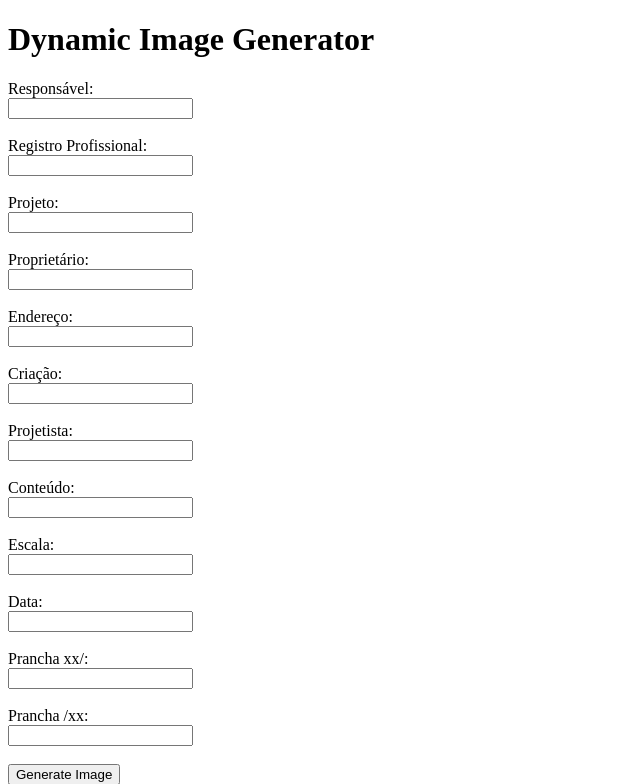
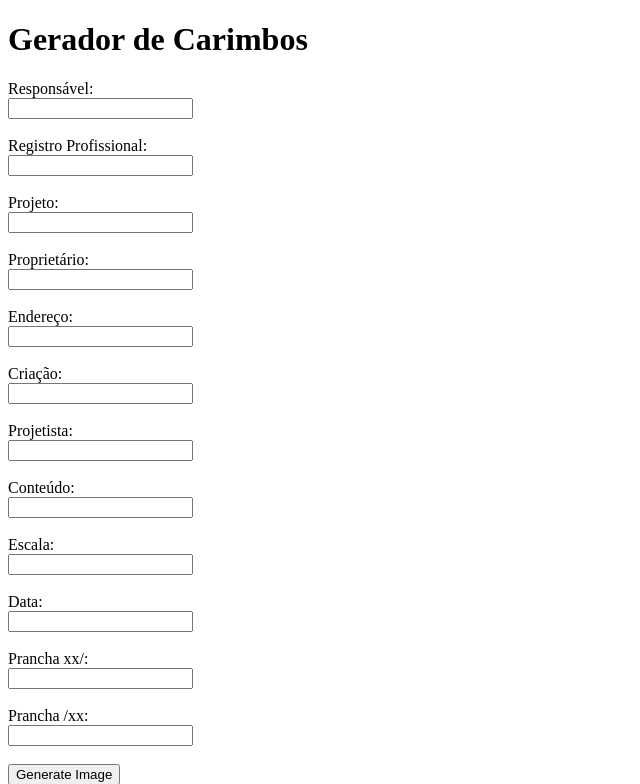
Before and after one commit to michelbasquiat/PillTest, a Flask app: page / in a window 1280 px wide. Shown: the top 784 px of the page, without its empty margins (0-640 px from the left). Run offline with Flask 3, Linux system fonts and the light colour scheme.

Commit message:
fix file paths change HTML title

```diff
--- a/app.py
+++ b/app.py
@@ -34,7 +34,7 @@ def draw_text_box(draw, text, position, box_width, font, line_spacing=10, fill="
         y += line_height + line_spacing
 
 # Function to generate the image
-def generate_image(template_path, output_path, text_data, font_path="arial.ttf"):
+def generate_image(template_path, output_path, text_data, font_path):
     template = Image.open(template_path)
     draw = ImageDraw.Draw(template)
     font = ImageFont.truetype(font_path, size=85)
@@ -82,14 +82,15 @@ def generate():
     ]
 
     # Paths for the template and output
-    template_path = "static/carimbo_template.png"
-    output_path = "output.png"
+    template_path = os.path.join(os.path.dirname(__file__), "static/carimbo_template.png")
+    output_path = os.path.join(os.path.dirname(__file__), "static/output.png")
+    font_path = os.path.join(os.path.dirname(__file__), "static/Arial.ttf")
 
     # Generate the image
-    generate_image(template_path, output_path, text_data)
+    generate_image(template_path, output_path, text_data, font_path)
 
     # Serve the generated image
     return send_file(output_path, mimetype='image/png')
 
 if __name__ == '__main__':
-    app.run(debug=False)
+    app.run(debug=True)
--- a/templates/index.html
+++ b/templates/index.html
@@ -3,10 +3,10 @@
 <head>
     <meta charset="UTF-8">
     <meta name="viewport" content="width=device-width, initial-scale=1.0">
-    <title>Dynamic Image Generator</title>
+    <title>Gerador de Carimbos</title>
 </head>
 <body>
-    <h1>Dynamic Image Generator</h1>
+    <h1>Gerador de Carimbos</h1>
     <form action="/generate" method="post">
 
         <label for="responsavel">Responsável:</label><br>
```
